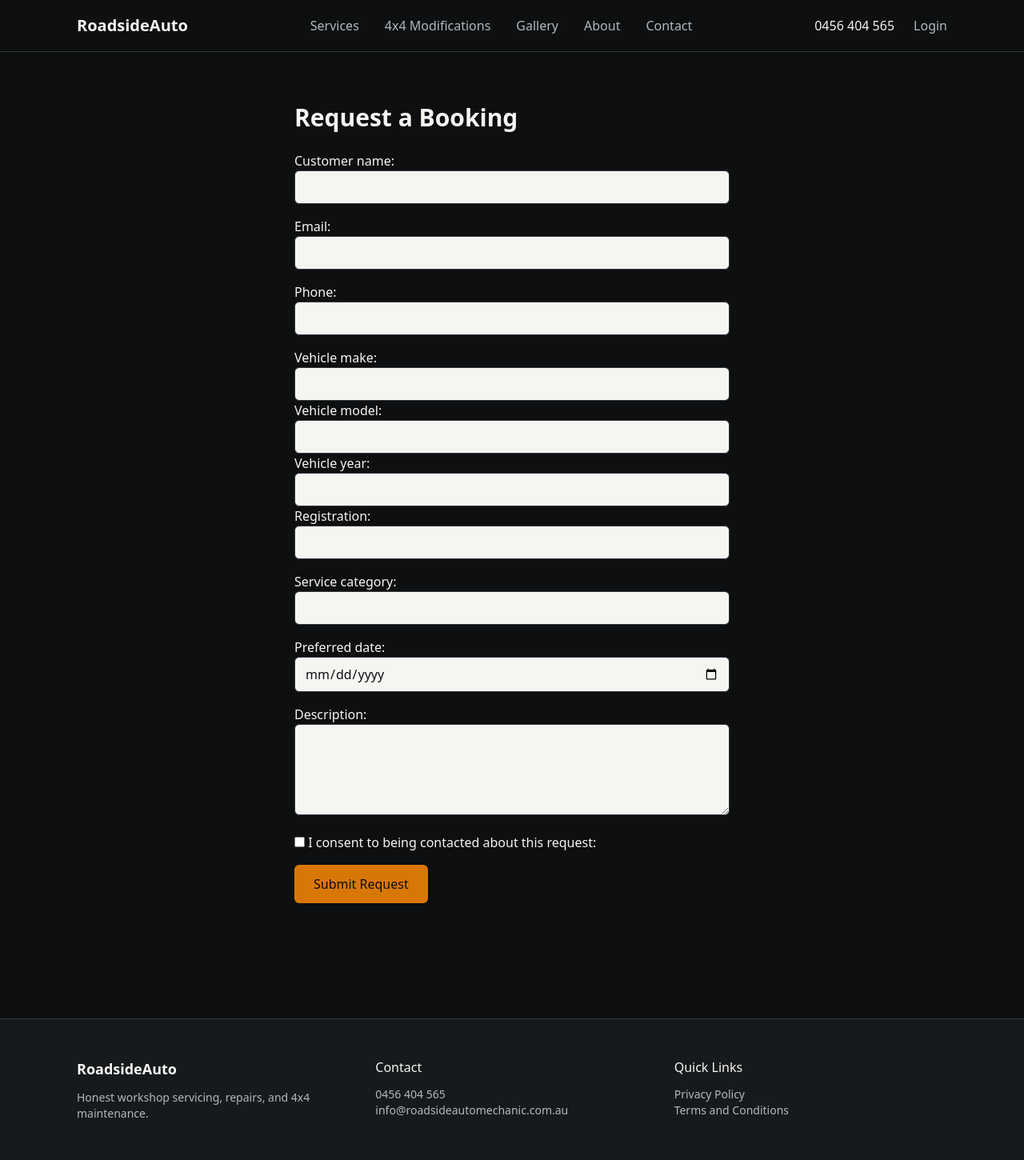
After one commit to Philip-0w0/roadsideautomechanic-django, a Django app: page /booking/ in a window 1280 px wide. The commit adds this page. Shown: the whole page at 80% size. Run offline with Django 5.2, Linux system fonts and the light colour scheme; some libraries are stand-ins or nearby versions.

Commit message:
Show vehicle dropdown only for logged-in customers, save new vehicles inline

```diff
--- /dev/null
+++ b/bookings/forms.py
@@ -0,0 +1,37 @@
+from django import forms
+from .models import BookingRequest
+from accounts.models import Vehicle
+
+class BookingForm(forms.ModelForm):
+    vehicle = forms.ModelChoiceField(
+        queryset=Vehicle.objects.none(),
+        required=False,
+        empty_label="+ Add a new vehicle",
+        label="Vehicle",
+    )
+    consent = forms.BooleanField(required=True, label="I consent to being contacted about this request")
+
+    class Meta:
+        model = BookingRequest
+        fields = [
+            'customer_name', 'email', 'phone', 'vehicle_make', 'vehicle_model',
+            'vehicle_year', 'registration', 'service_category', 'preferred_date', 'description',
+        ]
+        widgets = {
+            'description': forms.Textarea(attrs={'rows': 4}),
+            'preferred_date': forms.DateInput(attrs={'type': 'date'}),
+        }
+
+    def __init__(self, *args, user=None, **kwargs):
+        super().__init__(*args, **kwargs)
+        self.show_vehicle_dropdown = False
+        if user is not None and user.is_authenticated and user.vehicles.exists():
+            self.fields['vehicle'].queryset = user.vehicles.all()
+            self.show_vehicle_dropdown = True
+        else:
+            del self.fields['vehicle']
+
+        if self.show_vehicle_dropdown:
+            self.fields['vehicle_make'].required = False
+            self.fields['vehicle_model'].required = False
+            self.fields['vehicle_year'].required = False
--- /dev/null
+++ b/bookings/templates/bookings/booking_form.html
@@ -0,0 +1,55 @@
+{% extends 'base.html' %}
+{% block title %}Book a Service | RoadsideAuto{% endblock %}
+{% block content %}
+<div class="mx-auto max-w-xl px-4 py-16">
+  <h1 class="text-3xl font-bold mb-6">Request a Booking</h1>
+  <form method="post" class="space-y-4">
+    {% csrf_token %}
+    <input type="text" name="website" class="hidden" tabindex="-1" autocomplete="off">
+
+    <div>{{ form.customer_name.label_tag }} {{ form.customer_name }}</div>
+    <div>{{ form.email.label_tag }} {{ form.email }}</div>
+    <div>{{ form.phone.label_tag }} {{ form.phone }}</div>
+
+    {% if form.show_vehicle_dropdown %}
+      <div>
+        {{ form.vehicle.label_tag }} {{ form.vehicle }}
+      </div>
+    {% endif %}
+
+    <div id="manual-vehicle-fields" {% if form.show_vehicle_dropdown %}class="hidden"{% endif %}>
+      <div>{{ form.vehicle_make.label_tag }} {{ form.vehicle_make }}</div>
+      <div>{{ form.vehicle_model.label_tag }} {{ form.vehicle_model }}</div>
+      <div>{{ form.vehicle_year.label_tag }} {{ form.vehicle_year }}</div>
+      <div>{{ form.registration.label_tag }} {{ form.registration }}</div>
+    </div>
+
+    <div>{{ form.service_category.label_tag }} {{ form.service_category }}</div>
+    <div>{{ form.preferred_date.label_tag }} {{ form.preferred_date }}</div>
+    <div>{{ form.description.label_tag }} {{ form.description }}</div>
+    <div>{{ form.consent }} {{ form.consent.label_tag }}</div>
+
+    <button type="submit" class="bg-accent text-background px-6 py-3 rounded-md font-medium hover:bg-accent-hover">
+      Submit Request
+    </button>
+  </form>
+</div>
+
+{% if form.show_vehicle_dropdown %}
+<script>
+  const vehicleSelect = document.getElementById('id_vehicle');
+  const manualFields = document.getElementById('manual-vehicle-fields');
+
+  function toggleManualFields() {
+    if (vehicleSelect.value === '') {
+      manualFields.classList.remove('hidden');
+    } else {
+      manualFields.classList.add('hidden');
+    }
+  }
+
+  vehicleSelect.addEventListener('change', toggleManualFields);
+  toggleManualFields();
+</script>
+{% endif %}
+{% endblock %}
--- /dev/null
+++ b/bookings/urls.py
@@ -0,0 +1,7 @@
+from django.urls import path
+from . import views
+
+urlpatterns = [
+    path('', views.booking_create, name='booking_create'),
+    path('success/', views.booking_success, name='booking_success'),
+]
--- a/bookings/views.py
+++ b/bookings/views.py
@@ -1,16 +1,46 @@
+from django.shortcuts import render, redirect
+from .forms import BookingForm
+from accounts.models import Vehicle
+
 def booking_create(request):
     if request.method == 'POST':
         if request.POST.get('website'):
             return redirect('booking_success')
 
-        form = BookingForm(request.POST)
+        form = BookingForm(request.POST, user=request.user)
         if form.is_valid():
             booking = form.save(commit=False)
+
+            selected_vehicle = form.cleaned_data.get('vehicle') if 'vehicle' in form.cleaned_data else None
+
+            if selected_vehicle:
+                booking.vehicle = selected_vehicle
+                booking.vehicle_make = selected_vehicle.make
+                booking.vehicle_model = selected_vehicle.model
+                booking.vehicle_year = selected_vehicle.year
+                booking.registration = selected_vehicle.registration
+            elif request.user.is_authenticated and form.cleaned_data.get('vehicle_make'):
+                # Logged-in customer entered a new vehicle manually — save it
+                # to their account so it's available next time.
+                new_vehicle = Vehicle.objects.create(
+                    owner=request.user,
+                    make=form.cleaned_data['vehicle_make'],
+                    model=form.cleaned_data['vehicle_model'],
+                    year=form.cleaned_data['vehicle_year'],
+                    registration=form.cleaned_data.get('registration', ''),
+                )
+                booking.vehicle = new_vehicle
+
             if request.user.is_authenticated:
                 booking.customer = request.user
+
             booking.save()
             return redirect('booking_success')
     else:
-        form = BookingForm()
+        form = BookingForm(user=request.user)
 
     return render(request, 'bookings/booking_form.html', {'form': form})
+
+
+def booking_success(request):
+    return render(request, 'bookings/booking_success.html')
--- a/config/urls.py
+++ b/config/urls.py
@@ -18,5 +18,6 @@ urlpatterns = [
     path('admin/', admin.site.urls),
     path('sitemap.xml', sitemap, {'sitemaps': sitemaps}, name='sitemap'),
     path('accounts/', include('accounts.urls')),
+    path('booking/', include('bookings.urls')),
     path('', include('core.urls')),
 ]
```
Also changed, not shown: bookings/templates/bookings/booking_success.html (added, +8 -0 lines), core/templates/core/home.html (+4 -4 lines).
